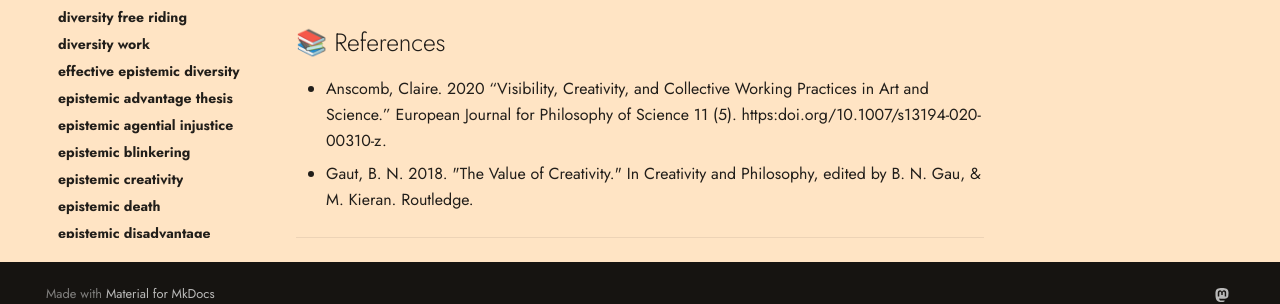
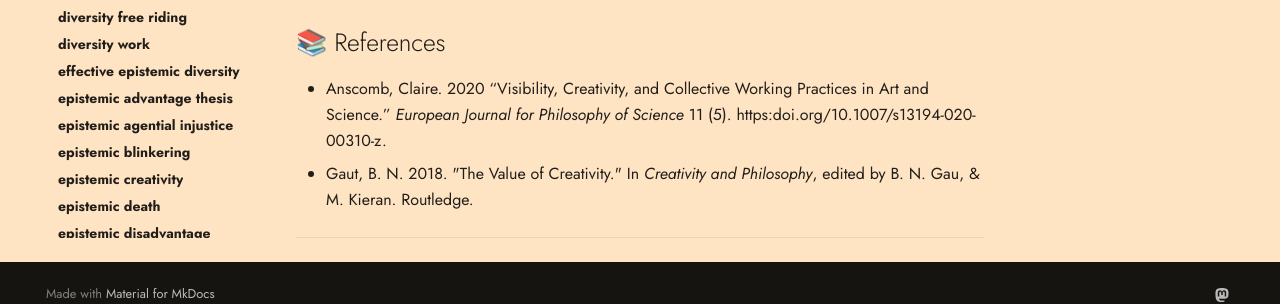
Before and after one commit to conceptcartography/conceptcartography, an MkDocs documentation site: the page built from docs/concepts/creative-agency.md, in a window 1280 px wide and 995 px high. Shown: the part 669-973 px from the top of the window. Built offline with MkDocs 1.6.1 and Material for MkDocs 9.7.7, drawn with Linux system fonts in a browser that asks for light colours; comment, search, counter and statistics services are not loaded; the version menu is left out.

```diff
--- a/docs/concepts/creative-agency.md
+++ b/docs/concepts/creative-agency.md
@@ -10,8 +10,8 @@
 
 ## 📚 References
 
-- Anscomb, Claire. 2020 “Visibility, Creativity, and Collective Working Practices in Art and Science.” European Journal for Philosophy of Science 11 (5). https:doi.org/10.1007/s13194-020-00310-z.
-- Gaut, B. N. 2018. "The Value of Creativity." In Creativity and Philosophy, edited by B. N. Gau, & M. Kieran. Routledge.
+- Anscomb, Claire. 2020 “Visibility, Creativity, and Collective Working Practices in Art and Science.” _European Journal for Philosophy of Science_ 11 (5). https:doi.org/10.1007/s13194-020-00310-z.
+- Gaut, B. N. 2018. "The Value of Creativity." In _Creativity and Philosophy_, edited by B. N. Gau, & M. Kieran. Routledge.
 
 ---
 
```
